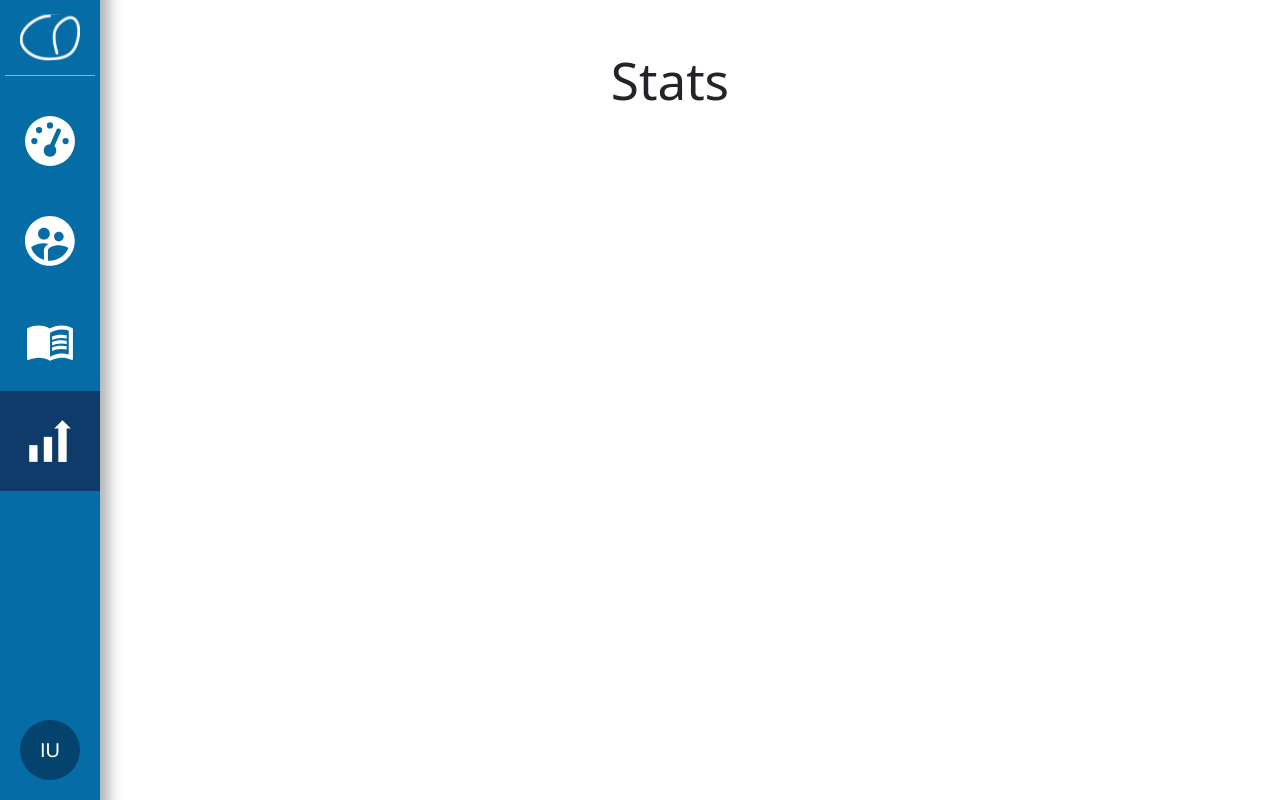
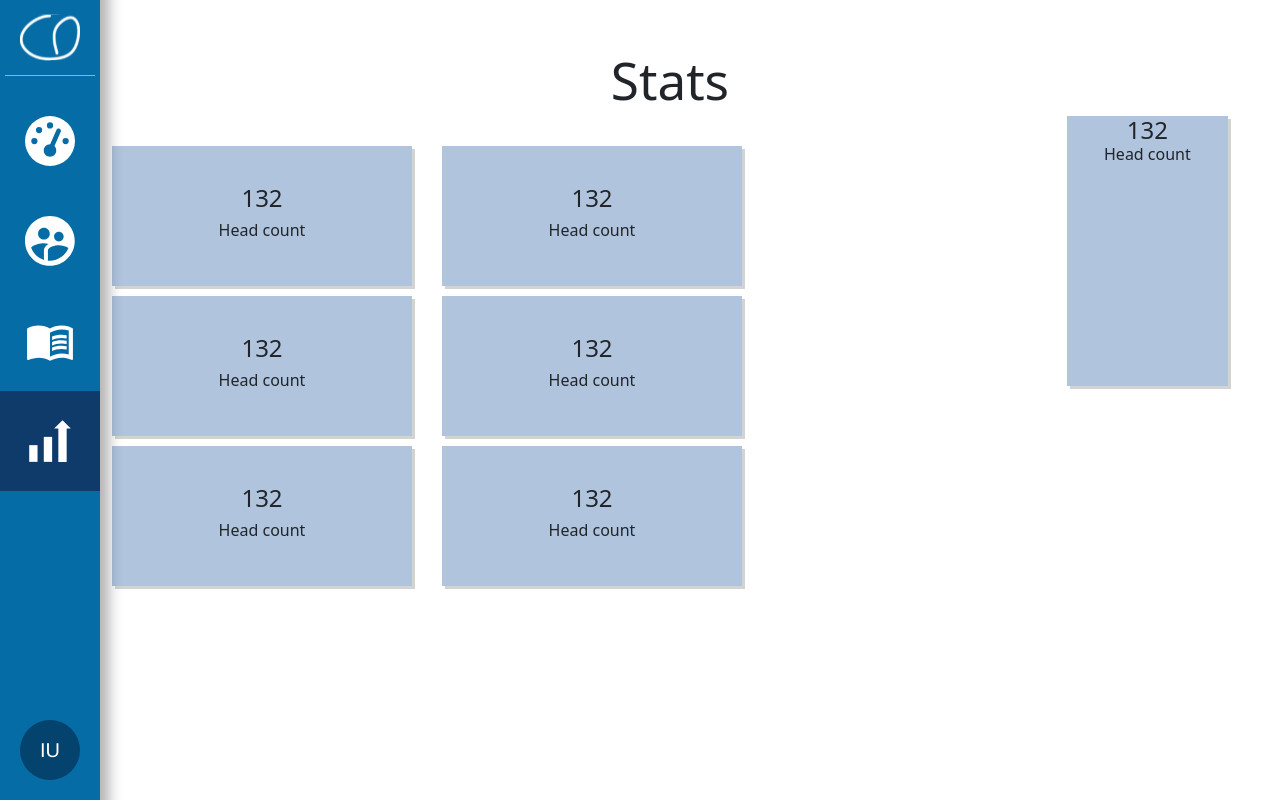
Before and after one commit to CemGurhan/team_manager_frontend, a React (Vite) app: page /stats in a window 1280 px wide. Built offline with nearby package versions, Linux system fonts and the light colour scheme.

Commit message:
dashboard

```diff
--- a/src/DashBoardModule/dashboard.css
+++ b/src/DashBoardModule/dashboard.css
@@ -70,23 +70,21 @@
 }
 
 .pie {
+    width: 120px;
+    height: 120px;
+    background-image: conic-gradient(pink 40%, lightseagreen 17%, lightseagreen);
+    border-radius: 50%;
+    margin-right: auto;
     margin-left: auto;
-    margin-right: auto;
-    width: 150px; height: 150px;
-    border-radius: 50%;
-    background: lightseagreen;
-    background-image:
-    linear-gradient(to right, transparent 50%, pink 0);
   }
 
-.pie::before {
-content: ’;
-display: block;
-margin-left: 50%;
-height: 100%;
-border-radius: 0 100% 100% 0 / 50%;
-background-color: inherit;
-transform-origin: left;
+.MFRatio{
+    width: 120px;
+    height: 120px;
+    background-image: conic-gradient(pink 20%, lightseagreen 17%, lightseagreen);
+    border-radius: 50%;
+    margin-right: auto;
+    margin-left: auto;
 }
 
 
--- a/src/DashBoardModule/dashboard.tsx
+++ b/src/DashBoardModule/dashboard.tsx
@@ -149,13 +149,13 @@ const Graph = () => {
   return (
     <section className="ratioblock">
       <section>
-        <div className="pie"></div>
-        <h5 className="ratiotitle">Male/Female ratio: 60%</h5>
+        <div className="MFRatio"></div>
+        <h5 className="ratiotitle">Utilisation ratio: 80%</h5>
       </section>
 
       <section>
         <div className="pie"></div>
-        <h5 className="ratiotitle">Utilisation ratio: 80%</h5>
+        <h5 className="ratiotitle">Male/Female ratio: 60%</h5>
       </section>
 
       <section>
--- a/src/StatsPage/stats.css
+++ b/src/StatsPage/stats.css
@@ -0,0 +1,30 @@
+.topmodulecontainer{
+    display: flex;
+    flex-direction: row;
+    gap: 10px;
+}
+
+.numberModulesContainer{
+    display: flex;
+    flex-direction: row;
+    flex-wrap: wrap;
+    gap: 10px 30px;
+    margin-top: 30px;
+}
+
+.numberModuleContainer{
+    display: flex;
+    flex-direction: column;
+    width: 300px;
+    height: 140px;
+    background-color: lightsteelblue;
+    justify-content: center;
+    box-shadow: 3px 3px lightgrey;
+}
+
+.bignumberModuleContainer{
+    width: 300px;
+    height: 270px;
+    background-color: lightsteelblue;
+    box-shadow: 3px 3px lightgrey;
+}
--- a/src/StatsPage/stats.tsx
+++ b/src/StatsPage/stats.tsx
@@ -2,9 +2,40 @@ import './stats.css'
 
 const Stats = () => {
     return(
-        <h1>Stats</h1>
+        <div>
+            <h1>Stats</h1>
+            <section className='topmodulecontainer'>
+                <section className='numberModulesContainer'>
+                    <NumberModule />
+                    <NumberModule />
+                    <NumberModule />
+                    <NumberModule />
+                    <NumberModule />
+                    <NumberModule />
+                </section>
+                <BlockModule />
+            </section>
+        </div>
     )
 
 }
 
+const NumberModule = () => {
+    return (
+        <section className='numberModuleContainer'>
+            <h4>132</h4>
+            <h6>Head count</h6>
+        </section>
+    )
+}
+
+const BlockModule = () => {
+    return (
+        <section className='bignumberModuleContainer'>
+            <h4>132</h4>
+            <h6>Head count</h6>
+        </section>
+    )
+}
+
 export default Stats
```
